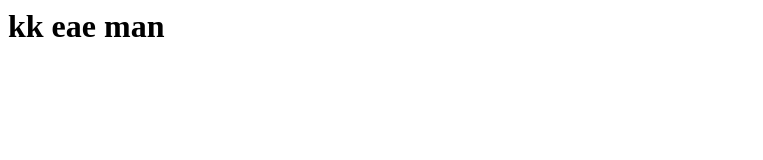
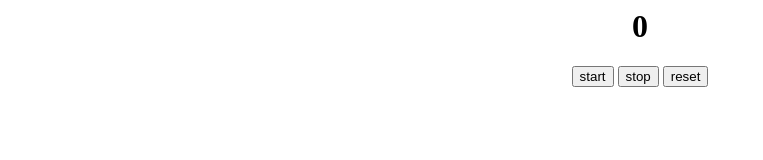
Before and after one commit to mourats/prog3-ufcg, a plain HTML site: page atv-assincrona/index.html in a window 1280 px wide. Shown: the whole page, without its empty margins (0-763 px from the left). Drawn offline with Linux system fonts and the light colour scheme.

Commit message:
Subindo começo da atv de p3

```diff
--- a/atv-assincrona/index.html
+++ b/atv-assincrona/index.html
@@ -1,7 +1,39 @@
 <html>
 <head>
+<meta charset="utf-8">
+<title>Atividade de Pro3</title>
 </head>
 <body>
-  <h1>kk eae man</h1>
+
+  <div align="center">
+    <h1 id='contador'>0</h1>
+    <button type="button" onclick="start()" id=''>start</button>
+    <button type="button" onclick="stop()">stop</button>
+    <button type="button" onclick="reset()">reset</button>
+  </div>
+
+  <script type="text/javascript">
+    "use strict"
+
+  /*function contagem(){
+    while(contador.innerHTML !== 10) {contador.innerHTML += 1;}
+  }
+  while(contador.innerHTML !== 10) {contador.innerHTML += 1;}
+*/
+
+
+  function start(){
+    var contador = document.getElementById('contador');
+    setTimeout(function (){contador.innerHTML = parseInt(contador.innerHTML) +1;}, 1000);
+
+    console.log(contador);
+
+    }
+
+    function stop(){
+      return true;
+    }
+  </script>
+
 </body>
 </html>
```
